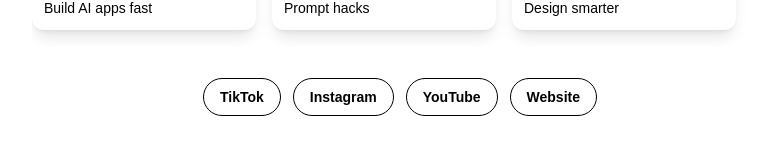
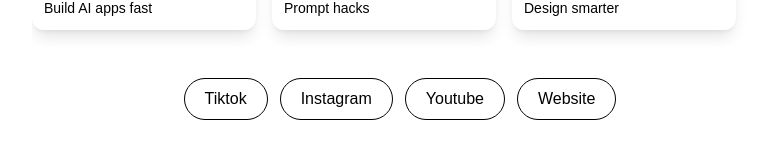
Before and after one commit to TapSociallabs/tapsocial, a Next.js app: page /auroracodes in a window 1280 px wide. Shown: the part 642-800 px from the top of the page, without its empty margins (240-1005 px from the left). Built offline with nearby package versions, Linux system fonts and the light colour scheme.

Commit message:
deploy: latest TapSocial changes

```diff
--- /dev/null
+++ b/app/go/[username]/[platform]/route.ts
@@ -0,0 +1,27 @@
+import { NextResponse } from "next/server";
+import profiles from "@/data/profiles.json";
+
+export async function GET(
+  _req: Request,
+  { params }: { params: { username: string; platform: string } }
+) {
+  const { username, platform } = params;
+  const key = username.toLowerCase();
+  const profile = (profiles as Record<string, any>)[key];
+
+  if (!profile) return NextResponse.redirect("https://www.tapsocial.me/claim");
+
+  const handle = profile.socials?.[platform];
+  if (!handle) return NextResponse.redirect(`https://www.tapsocial.me/${key}`);
+
+  const clean = handle.startsWith("@") ? handle.slice(1) : handle;
+
+  const url =
+    platform === "instagram" ? `https://instagram.com/${clean}` :
+    platform === "tiktok"    ? `https://tiktok.com/@${clean}` :
+    platform === "youtube"   ? (handle.startsWith("@") ? `https://youtube.com/${clean}` : `https://youtube.com/@${clean}`) :
+    platform === "website"   ? (handle.startsWith("http") ? handle : `https://${handle}`) :
+    `https://www.tapsocial.me/${key}`;
+
+  return NextResponse.redirect(url);
+}
--- a/components/profile/ConnectModal.tsx
+++ /dev/null
@@ -1,98 +0,0 @@
-'use client';
-import { motion } from 'framer-motion';
-import { useEffect } from 'react';
-
-type Socials = { tiktok?: string; instagram?: string; youtube?: string; website?: string };
-
-export default function ConnectModal({
-  onClose,
-  socials,
-  fullName,
-}: {
-  onClose: () => void;
-  socials: Socials;
-  fullName: string;
-}) {
-  useEffect(() => {
-    const esc = (e: KeyboardEvent) => e.key === 'Escape' && onClose();
-    const back = () => onClose();
-    window.addEventListener('keydown', esc);
-    window.addEventListener('popstate', back);
-    return () => {
-      window.removeEventListener('keydown', esc);
-      window.removeEventListener('popstate', back);
-    };
-  }, [onClose]);
-
-  const deepLink = (url?: string) => { if (url) window.location.href = url; };
-
-  const ytUrl = (handle?: string) =>
-    handle ? `https://youtube.com/${handle.startsWith('@') ? handle : '@' + handle}` : undefined;
-
-  const downloadVCF = () => {
-    const vcf = `BEGIN:VCARD
-VERSION:3.0
-FN:${fullName}
-END:VCARD`;
-    const blob = new Blob([vcf], { type: 'text/vcard' });
-    const url = URL.createObjectURL(blob);
-    const a = document.createElement('a');
-    a.href = url; a.download = `${fullName.replace(/\s+/g, '-')}.vcf`; a.click();
-  };
-
-  return (
-    <div className="fixed inset-0 bg-black/70 backdrop-blur-sm flex items-center justify-center z-50">
-      <motion.div
-        initial={{ scale: 0.9, opacity: 0 }}
-        animate={{ scale: 1, opacity: 1 }}
-        className="w-80 rounded-2xl p-8 border border-[#A832FF40] shadow-2xl bg-white text-black dark:bg-dark dark:text-white"
-      >
-        <h2 className="text-2xl font-bold mb-6 text-center">Let’s Connect</h2>
-        <div className="grid gap-3">
-          {socials.tiktok && (
-            <button
-              onClick={() => deepLink(`tiktok://user?screen_name=${socials.tiktok}`)}
-              className="py-3 rounded-lg font-semibold bg-white text-black border hover:opacity-80"
-            >
-              Follow on TikTok
-            </button>
-          )}
-          {socials.instagram && (
-            <button
-              onClick={() => deepLink(`instagram://user?username=${socials.instagram}`)}
-              className="py-3 rounded-lg font-semibold text-white"
-              style={{ background: '#E1306C' }}
-            >
-              Connect on Instagram
-            </button>
-          )}
-          {socials.youtube && (
-            <button
-              onClick={() => deepLink(ytUrl(socials.youtube))}
-              className="py-3 rounded-lg font-semibold text-white bg-red-600 hover:opacity-90"
-            >
-              Subscribe on YouTube
-            </button>
-          )}
-          {socials.website && (
-            <button
-              onClick={() => deepLink(socials.website)}
-              className="py-3 rounded-lg font-semibold text-white bg-gradient-to-tr from-[#4D00FF] to-[#A832FF]"
-            >
-              Visit Website
-            </button>
-          )}
-          <button
-            onClick={downloadVCF}
-            className="py-3 rounded-lg font-semibold border border-[#A832FF] text-[#A832FF] hover:bg-[#A832FF] hover:text-white"
-          >
-            Add Contact
-          </button>
-        </div>
-        <button onClick={onClose} className="mt-6 block mx-auto text-sm opacity-70 hover:opacity-100">
-          Cancel
-        </button>
-      </motion.div>
-    </div>
-  );
-}
--- a/components/profile/ProfilePage.tsx
+++ b/components/profile/ProfilePage.tsx
@@ -53,7 +53,7 @@
         </motion.button>
 
         <FeaturedContent items={data.featured} />
-        <SocialLinks socials={data.socials} />
+        <SocialLinks socials={data.socials} username={username} />
       </div>
 
       {showModal && (
--- a/components/profile/SocialLinks.tsx
+++ b/components/profile/SocialLinks.tsx
@@ -1,45 +1,25 @@
 'use client';
 
-type Props = {
-  socials: {
-    tiktok?: string;
-    instagram?: string;
-    youtube?: string;
-    website?: string;
-  };
-};
-
-export default function SocialLinks({ socials }: Props) {
-  const items = [
-    socials.tiktok && {
-      label: 'TikTok',
-      href: `https://www.tiktok.com/@${socials.tiktok}`,
-    },
-    socials.instagram && {
-      label: 'Instagram',
-      href: `https://instagram.com/${socials.instagram}`,
-    },
-    socials.youtube && {
-      label: 'YouTube',
-      href: `https://youtube.com/${socials.youtube.startsWith('@') ? socials.youtube : '@'+socials.youtube}`,
-    },
-    socials.website && {
-      label: 'Website',
-      href: socials.website,
-    },
-  ].filter(Boolean) as { label: string; href: string }[];
+export default function SocialLinks({
+  socials,
+  username,
+}: {
+  socials: Record<string, string>;
+  username: string;
+}) {
+  const entries = Object.entries(socials || {});
+  if (!entries.length) return null;
 
   return (
-    <div className="mt-8 flex justify-center gap-3 flex-wrap pb-10">
-      {items.map((i) => (
-        <a
-          key={i.href}
-          href={i.href}
-          target="_blank"
-          className="px-4 py-2 rounded-full text-sm font-semibold bg-white text-black dark:bg-dark dark:text-white border hover:opacity-85"
+    <div className="flex flex-wrap justify-center gap-3 mt-8">
+      {entries.map(([platform]) => (
+        <button
+          key={platform}
+          onClick={() => window.open(`/go/${username}/${platform}`, "_blank")}
+          className="px-5 py-2 border font-medium rounded-full hover:bg-black hover:text-white transition"
         >
-          {i.label}
-        </a>
+          {platform.charAt(0).toUpperCase() + platform.slice(1)}
+        </button>
       ))}
     </div>
   );
```
